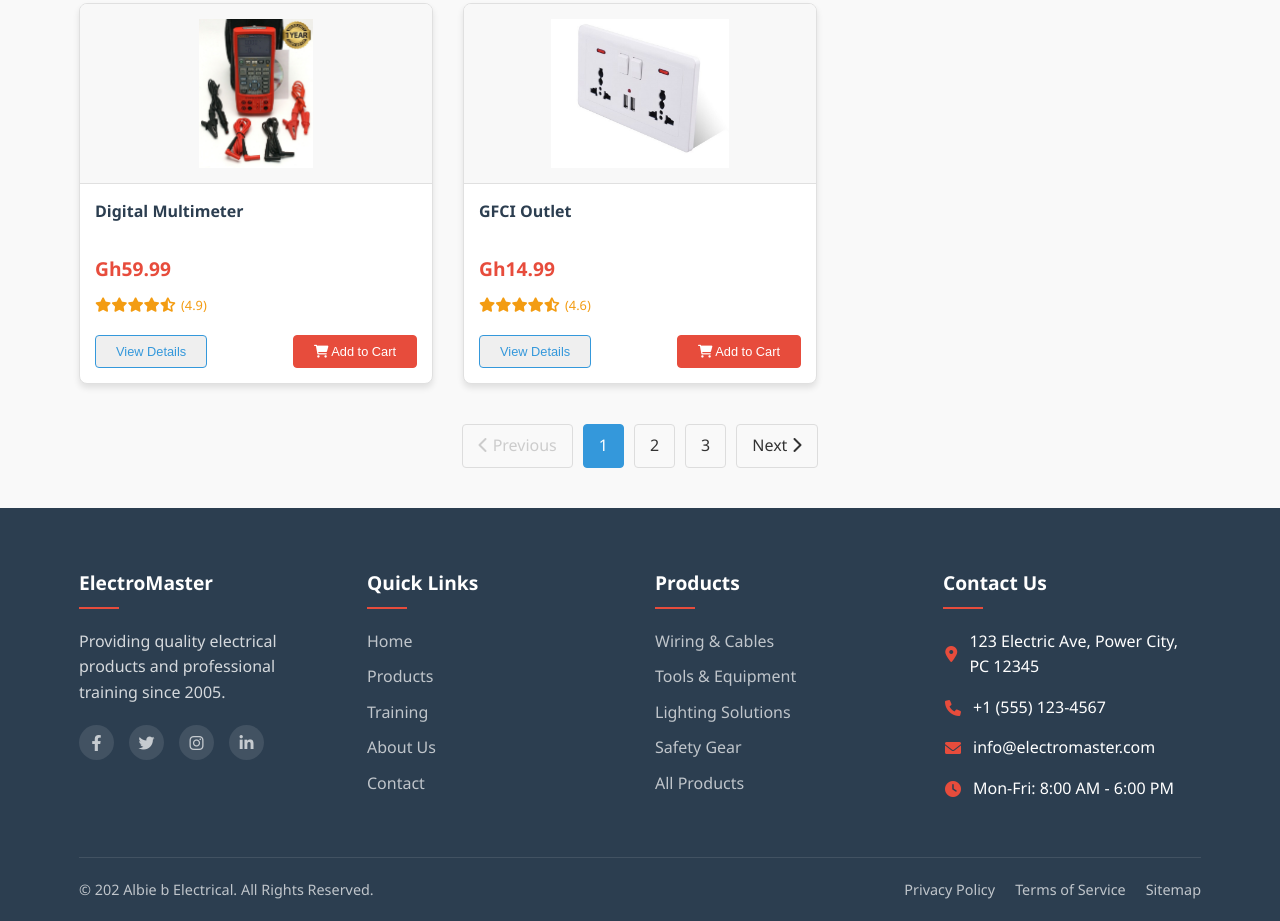
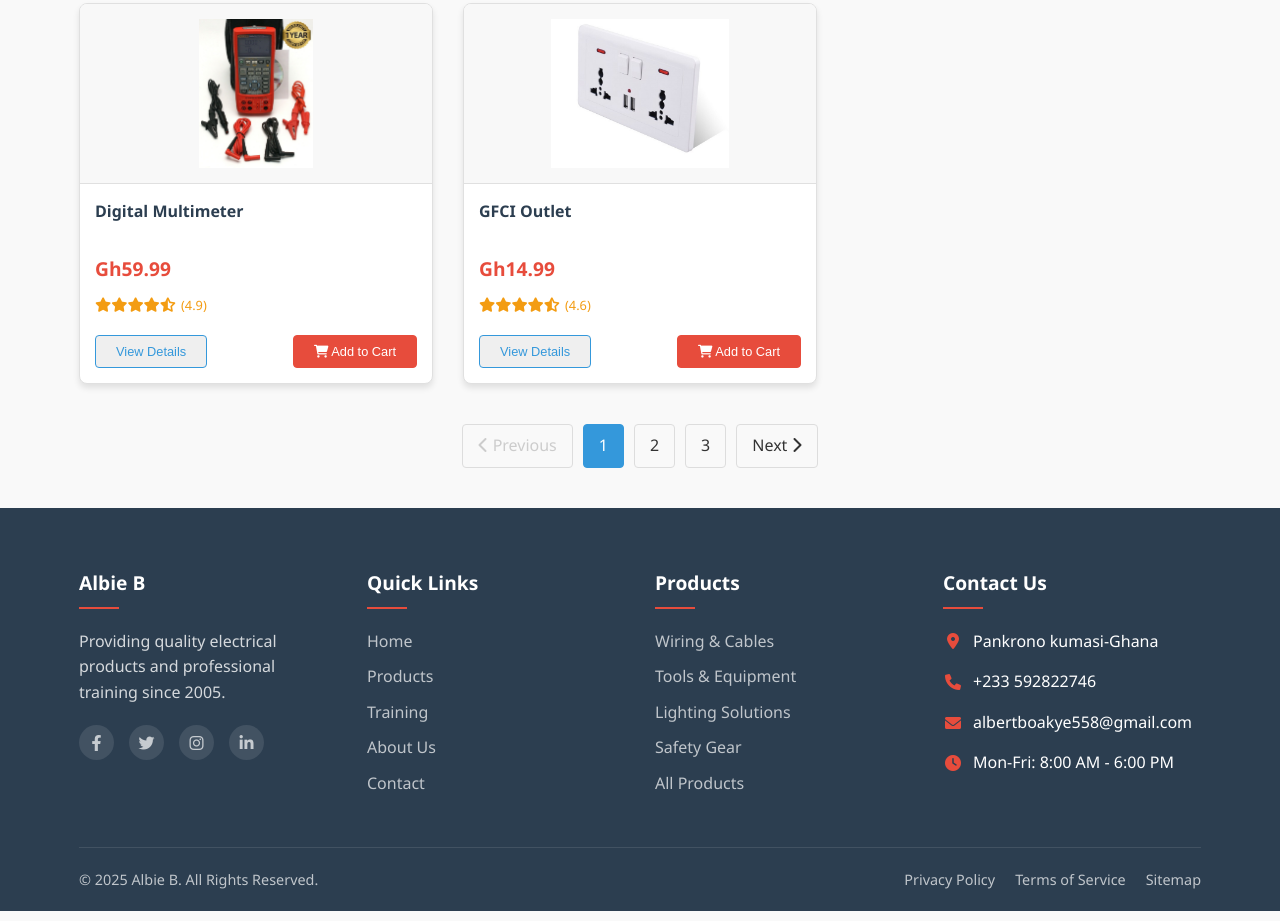
Before and after one commit to Elisha-cyc/Albert, a plain HTML site: page products.html in a window 1280 px wide. Shown: the part 1627-2548 px from the top of the page. Drawn offline with Linux system fonts and the light colour scheme; files whose address does not match are found by name.

Commit message:
products.html

```diff
--- a/products.html
+++ b/products.html
@@ -118,12 +118,11 @@
             </div>
         </div>
     </section> -->
-
-    <footer>
+<footer>
         <div class="container">
             <div class="footer-grid">
                 <div class="footer-col">
-                    <h3>ElectroMaster</h3>
+                    <h3>Albie B</h3>
                     <p>Providing quality electrical products and professional training since 2005.</p>
                     <div class="footer-social">
                         <a href="#"><i class="fab fa-facebook-f"></i></a>
@@ -155,15 +154,15 @@
                 <div class="footer-col">
                     <h3>Contact Us</h3>
                     <ul class="contact-info">
-                        <li><i class="fas fa-map-marker-alt"></i> 123 Electric Ave, Power City, PC 12345</li>
-                        <li><i class="fas fa-phone"></i> +1 (555) 123-4567</li>
-                        <li><i class="fas fa-envelope"></i> info@electromaster.com</li>
+                        <li><i class="fas fa-map-marker-alt"></i> Pankrono kumasi-Ghana</li>
+                        <li><i class="fas fa-phone"></i> +233 592822746</li>
+                        <li><i class="fas fa-envelope"></i> albertboakye558@gmail.com</li>
                         <li><i class="fas fa-clock"></i> Mon-Fri: 8:00 AM - 6:00 PM</li>
                     </ul>
                 </div>
             </div>
             <div class="footer-bottom">
-                <p>&copy; 202 Albie b Electrical. All Rights Reserved.</p>
+                <p>&copy; 2025 Albie B. All Rights Reserved.</p>
                 <div class="footer-links">
                     <a href="#">Privacy Policy</a>
                     <a href="#">Terms of Service</a>
@@ -173,6 +172,8 @@
         </div>
     </footer>
 
+
+
     <script src="main.js"></script>
     <script src="products.js"></script>
 </body>
```
